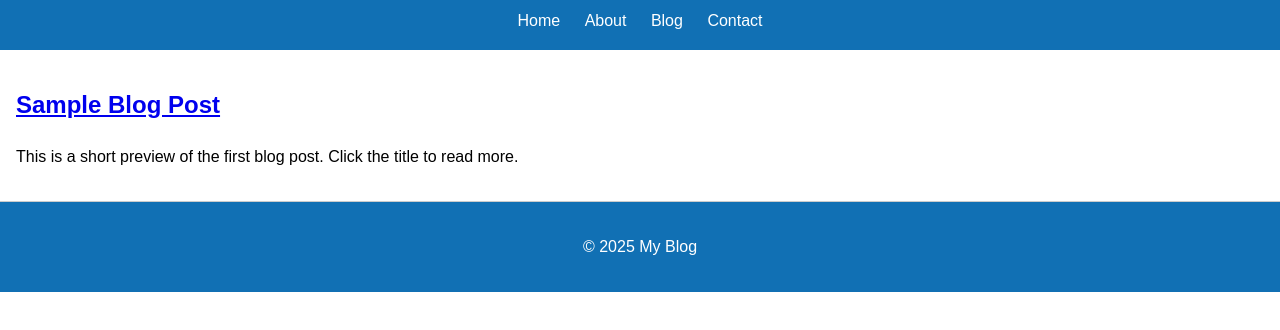
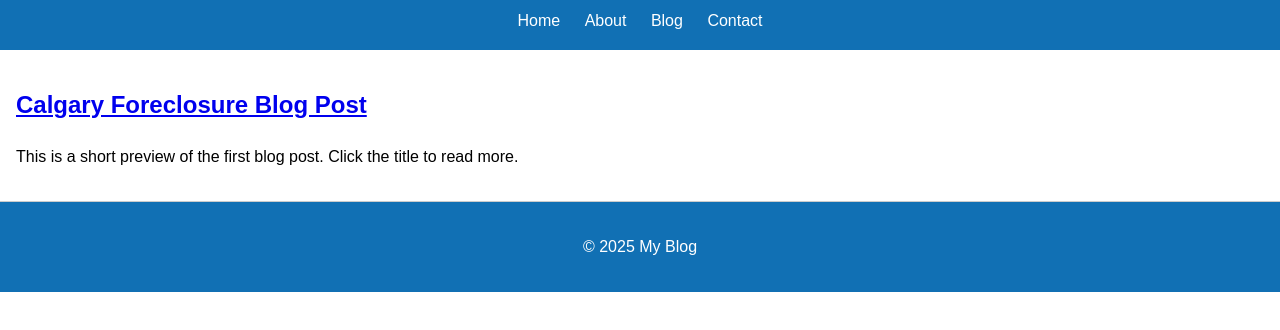
Before and after one commit to JerryCharlton/myblog, a plain HTML site: page index.html in a window 1280 px wide. Shown: the part 102-432 px from the top of the page. Drawn offline with Linux system fonts and the light colour scheme.

Commit message:
Update index.html

```diff
--- a/index.html
+++ b/index.html
@@ -18,7 +18,7 @@
     </header>
     <main>
         <section class="post-preview">
-            <h2><a href="../posts/post1.html">Sample Blog Post</a></h2>
+            <h2><a href="../myblog/posts/post1.html">Calgary Foreclosure Blog Post</a></h2>
             <p>This is a short preview of the first blog post. Click the title to read more.</p>
         </section>
     </main>
```
